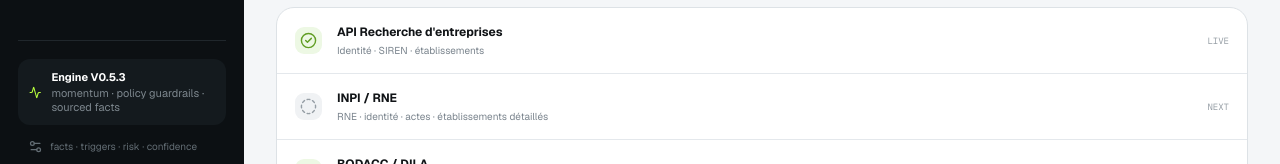
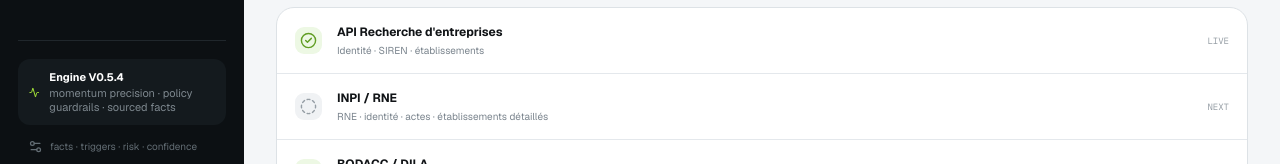
Before and after one commit to Prozac0801/CompanyIntelligenceEngineBySelykai, a Next.js app: page / in a window 1280 px wide. Shown: the part 622-786 px from the top of the page. Built offline with nearby package versions, Linux system fonts and the light colour scheme; no server answers.

Commit message:
chore: surface v0.5.4 precision pass

```diff
--- a/components/app-shell.tsx
+++ b/components/app-shell.tsx
@@ -31,7 +31,7 @@ export function AppShell({ children }: { children: ReactNode }) {
         <div className="sidebar-bottom">
           <div className="engine-state">
             <Activity size={17} />
-            <div><strong>Engine V0.5.3</strong><span>momentum · policy guardrails · sourced facts</span></div>
+            <div><strong>Engine V0.5.4</strong><span>momentum precision · policy guardrails · sourced facts</span></div>
           </div>
           <div className="side-footer"><Settings2 size={15} /> facts · triggers · risk · confidence</div>
         </div>
```
